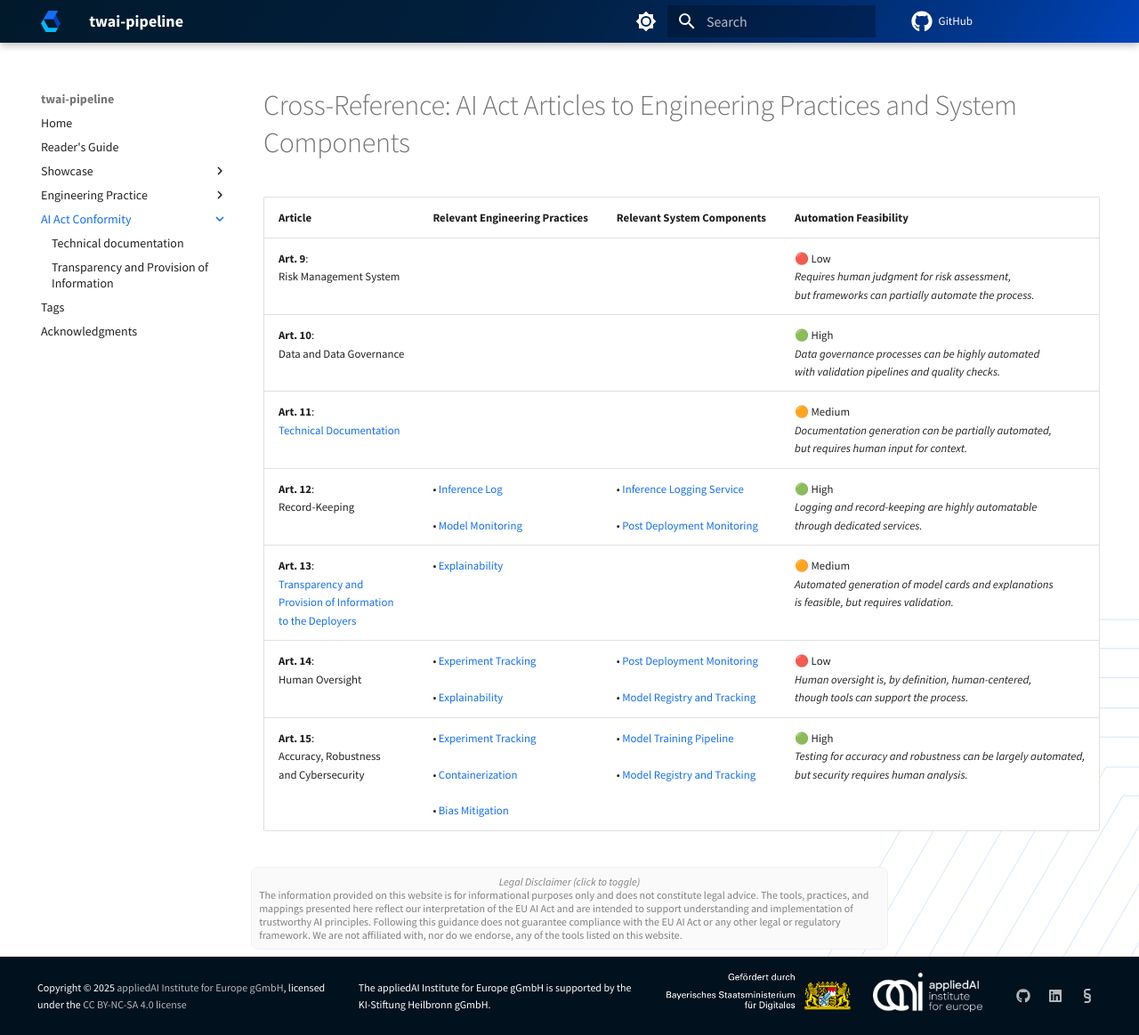
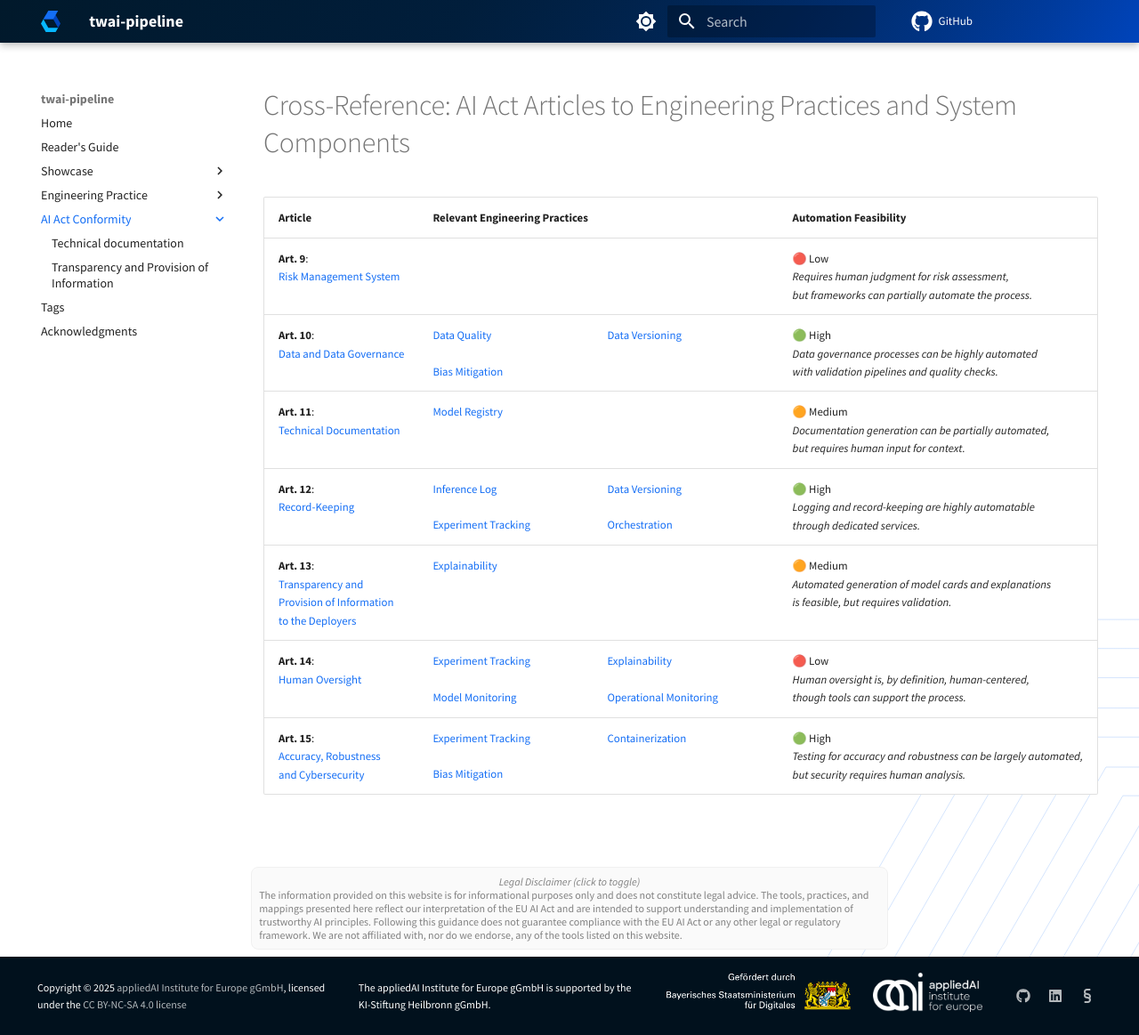
Before and after one commit to aai-institute/practical-ai-act, an MkDocs documentation site: the page built from docs/conformity/index.md, in a window 1280 px wide and 1163 px high. Shown: the whole window at 89% size. Built offline with MkDocs 1.6.1 and Material for MkDocs 9.7.7, drawn with Linux system fonts in a browser that asks for light colours; plug-ins that fetch from the network failed and are left out; comment, search, counter and statistics services are not loaded; the version menu is left out.

Commit message:
docs: Refactor and extend mapping table

```diff
--- a/docs/conformity/index.md
+++ b/docs/conformity/index.md
@@ -7,27 +7,35 @@ hide:
 # Cross-Reference: AI Act Articles to Engineering Practices and System Components
 
 
-| Article                                                                            | Relevant Engineering Practices                                                | Relevant System Components                                            | Automation Feasibility                                                                                                          |
-|------------------------------------------------------------------------------------|-------------------------------------------------------------------------------|-----------------------------------------------------------------------|---------------------------------------------------------------------------------------------------------------------------------|
-| **Art. 9**:<br>Risk Management System                                              |                                                                               |                                                                       | 🔴 Low<br>*Requires human judgment for risk assessment, <br>but frameworks can partially automate the process.*                 |
-| **Art. 10**:<br>Data and Data Governance                                           |                                                                               |                                                                       | 🟢 High<br>*Data governance processes can be highly automated <br>with validation pipelines and quality checks.*                |
-| **Art. 11**:<br>[Technical Documentation]                                          |                                                                               |                                                                       | 🟠 Medium<br>*Documentation generation can be partially automated, <br>but requires human input for context.*                   |
-| **Art. 12**:<br>Record-Keeping                                                     | • [Inference Log]<br><br>• [Model Monitoring] | • [Inference Logging Service]<br><br>• [Post Deployment Monitoring] | 🟢 High<br>*Logging and record-keeping are highly automatable <br>through dedicated services.*                                  |
-| **Art. 13**:<br>[Transparency and<br>Provision of Information<br>to the Deployers] | • [Explainability]                                                            |                                                                       | 🟠 Medium<br>*Automated generation of model cards and explanations <br>is feasible, but requires validation.*                   |
-| **Art. 14**:<br>Human Oversight                                                    | • [Experiment Tracking]<br><br>• [Explainability]                             | • [Post Deployment Monitoring]<br><br>• [Model Registry and Tracking] | 🔴 Low<br>*Human oversight is, by definition, human-centered, <br>though tools can support the process.*                        |
-| **Art. 15**:<br>Accuracy, Robustness<br>and Cybersecurity                          | • [Experiment Tracking]<br><br>• [Containerization]<br><br>• [Bias Mitigation] | • [Model Training Pipeline]<br><br>• [Model Registry and Tracking]    | 🟢 High<br>*Testing for accuracy and robustness can be largely automated, <br>but security requires human analysis.* |
+| Article                                                                            | Relevant Engineering Practices                                                                                                                                                                                                                                                                    | Automation Feasibility                                                                                               |
+|------------------------------------------------------------------------------------|---------------------------------------------------------------------------------------------------------------------------------------------------------------------------------------------------------------------------------------------------------------------------------------------------|----------------------------------------------------------------------------------------------------------------------|
+| **Art. 9**:<br>[Risk Management System]                                            |                                                                                                                                                                                                                                                                                                   | 🔴 Low<br>*Requires human judgment for risk assessment, <br>but frameworks can partially automate the process.*      |
+| **Art. 10**:<br>[Data and Data Governance]                                         | <div style="display: flex; flex-wrap: wrap; gap: 20px;"><span style="flex: 1 1 45%;">          [Data Quality]</span><span style="flex: 1 1 45%;"> [Data Versioning]</span><span style="flex: 1 1 45%;"> [Bias Mitigation]</span></div>                                                            | 🟢 High<br>*Data governance processes can be highly automated <br>with validation pipelines and quality checks.*     |
+| **Art. 11**:<br>[Technical Documentation]                                          | <div style="display: flex; flex-wrap: wrap; gap: 20px;"><span style="flex: 1 1 45%;">      [Model Registry]  </span>                                                                                                                                                                              | 🟠 Medium<br>*Documentation generation can be partially automated, <br>but requires human input for context.*        |
+| **Art. 12**:<br>[Record-Keeping]                                                   | <div style="display: flex; flex-wrap: wrap; gap: 20px;"><span style="flex: 1 1 45%;">  [Inference Log]</span><span style="flex: 1 1 45%;"> [Data Versioning]  </span><span style="flex: 1 1 45%;"> [Experiment Tracking]  </span><span style="flex: 1 1 45%;"> [Orchestration]  </span>           | 🟢 High<br>*Logging and record-keeping are highly automatable <br>through dedicated services.*                       |
+| **Art. 13**:<br>[Transparency and<br>Provision of Information<br>to the Deployers] | <div style="display: flex; flex-wrap: wrap; gap: 20px;"><span style="flex: 1 1 45%;"> [Explainability]</span>                                                                                                                                                                                     | 🟠 Medium<br>*Automated generation of model cards and explanations <br>is feasible, but requires validation.*        |
+| **Art. 14**:<br>[Human Oversight]                                                  | <div style="display: flex; flex-wrap: wrap; gap: 20px;"><span style="flex: 1 1 45%;"> [Experiment Tracking]</span><span style="flex: 1 1 45%;"> [Explainability]</span><span style="flex: 1 1 45%;"> [Model Monitoring]</span><span style="flex: 1 1 45%;"> [Operational Monitoring]</span></div> | 🔴 Low<br>*Human oversight is, by definition, human-centered, <br>though tools can support the process.*             |br> [Operational Monitoring] | 🔴 Low<br>*Human oversight is, by definition, human-centered, <br>though tools can support the process.*                        |
+| **Art. 15**:<br>[Accuracy, Robustness<br>and Cybersecurity]                        | <div style="display: flex; flex-wrap: wrap; gap: 20px;"><span style="flex: 1 1 45%;"> [Experiment Tracking]</span><span style="flex: 1 1 45%;"> [Containerization]</span><span style="flex: 1 1 45%;"> [Bias Mitigation]</span></div>                                                             | 🟢 High<br>*Testing for accuracy and robustness can be largely automated, <br>but security requires human analysis.* |
+
 
 
 <!-- Reference Links -->
 [Inference Log]: ../engineering-practice/inference-log.md
 [Model Monitoring]: ../engineering-practice/model-monitoring.md
+[Model Registry]: ../engineering-practice/model-registry.md
 [Explainability]: ../engineering-practice/explainability.md
 [Experiment Tracking]: ../engineering-practice/experiment-tracking.md
 [Containerization]: ../engineering-practice/containerization.md
 [Bias Mitigation]: ../engineering-practice/data-governance/bias-mitigation.md
-[Inference Logging Service]: ../showcase/system-overview.md/#inference-logging-service
-[Post Deployment Monitoring]: ../showcase/system-overview.md/#post-deployment-monitoring
-[Model Registry and Tracking]: ../showcase/system-overview.md/#model-registry-and-tracking-mlflow
-[Model Training Pipeline]: ../showcase/system-overview.md/#model-training-pipeline-dagster
+[Data Quality]: ../engineering-practice/data-governance/data-quality.md
+[Data Versioning]: ../engineering-practice/data-governance/data-versioning.md
+[Operational Monitoring]: ../engineering-practice/operational-monitoring.md
+[Orchestration]: ../engineering-practice/orchestration.md
+
 [Technical Documentation]: technical-documentation.md
 [Transparency and<br>Provision of Information<br>to the Deployers]: instructions-for-use.md
+[Human Oversight]: human-oversight.md
+[Data and Data Governance]: data-governance.md
+[Record-Keeping]: record-keeping.md
+[Accuracy, Robustness<br>and Cybersecurity]: accuracy-robustness-cybersecurity.md
+[Risk Management System]: risk-management-system.md
```
